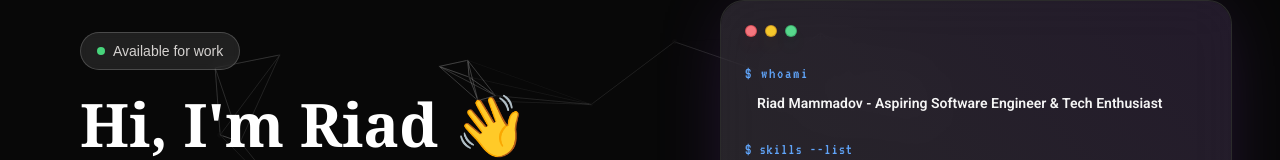
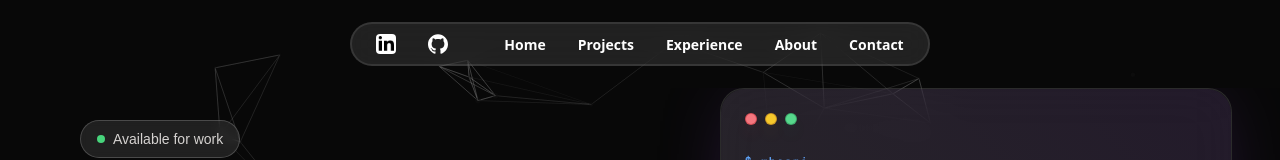
Before and after one commit to riad-mammadov/Portfolio, a Next.js app: page / in a window 1280 px wide. Shown: the top 160 px of the page. Built offline with nearby package versions, Linux system fonts and the light colour scheme.

Commit message:
add navigation

```diff
--- a/app/page.js
+++ b/app/page.js
@@ -4,9 +4,12 @@ import Timeline from "@/components/Section/timeline/Timeline";
 import Chat from "@/components/Section/chatbot/Chat";
 import Footer from "@/components/ui/Footer";
 import ContactForm from "@/components/Section/Contact/ContactForm";
+import Navigation from "@/components/ui/Navbar";
 export default function Home() {
   return (
     <main>
+      <Navigation />
+
       <section id="Home">
         <MainSection />
       </section>
```
